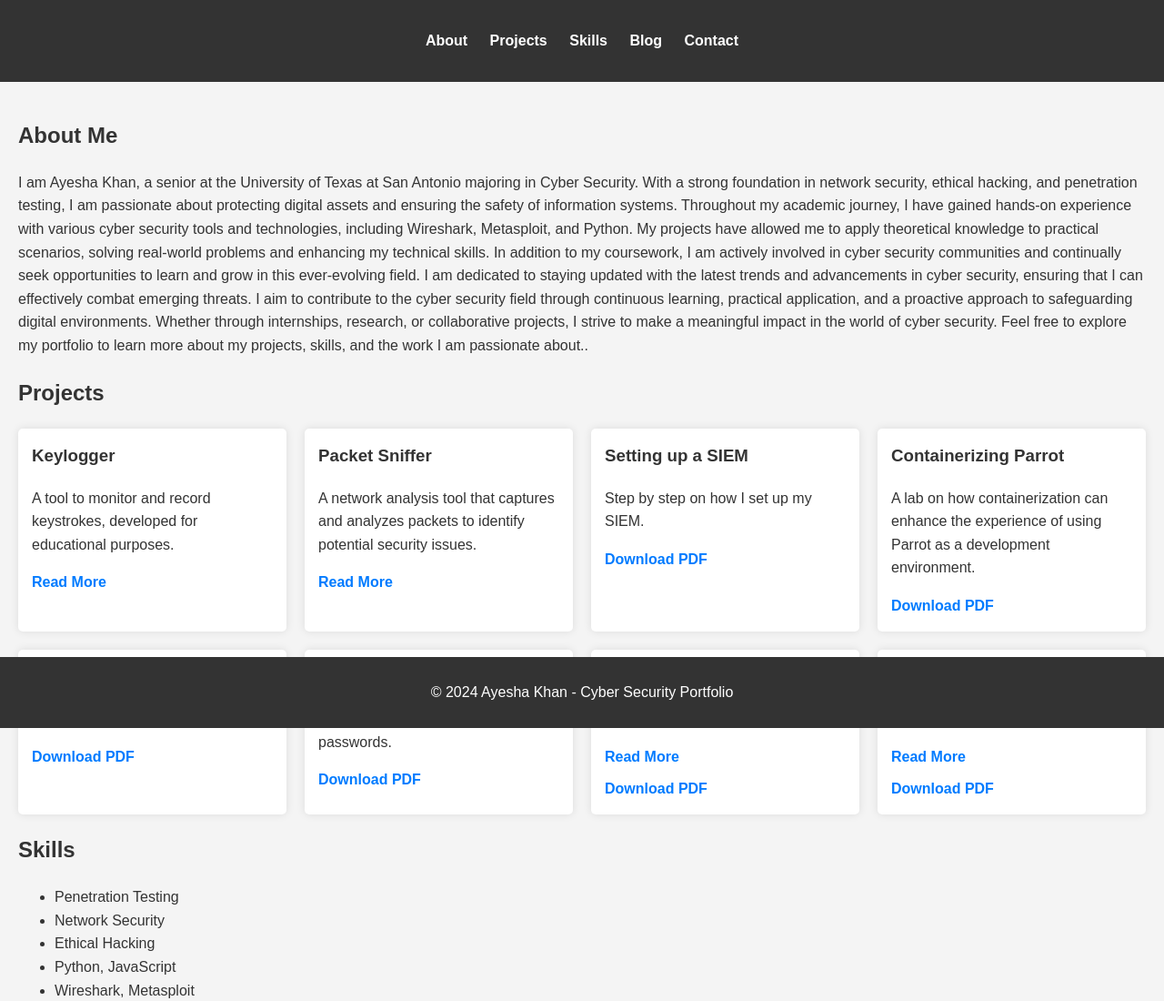
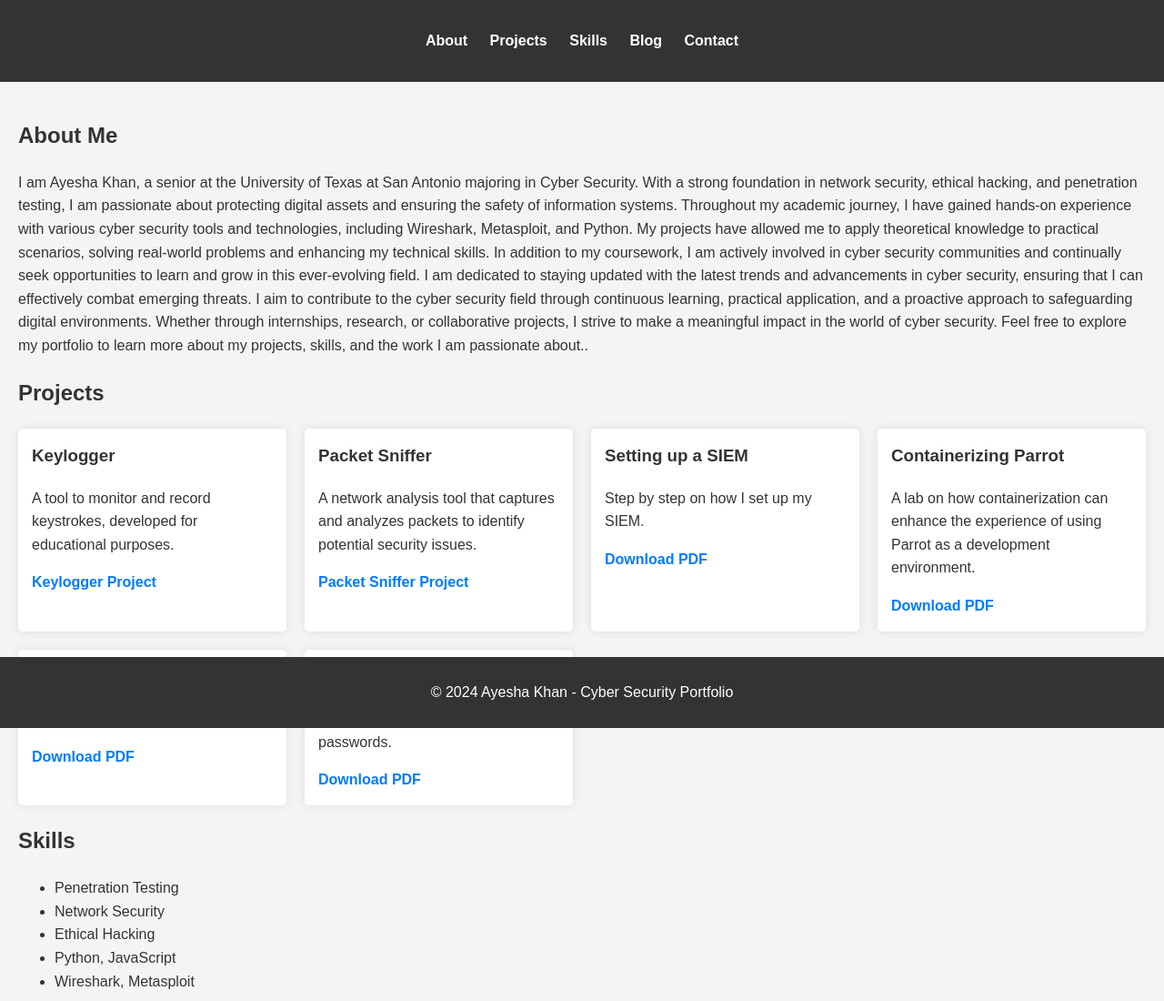
Before and after one commit to ayeshak98/Portfolio, a plain HTML site: page index.html in a window 1280 px wide. Shown: the top 1100 px of the page at 91% size. Drawn offline with Linux system fonts and the light colour scheme.

Commit message:
Update index.html

```diff
--- a/index.html
+++ b/index.html
@@ -37,12 +37,12 @@ Feel free to explore my portfolio to learn more about my projects, skills, and t
                 <div class="project-card">
                     <h3>Keylogger</h3>
                     <p>A tool to monitor and record keystrokes, developed for educational purposes.</p>
-                    <a href="project-keylogger.html">Read More</a>
+                    <a href="https://github.com/ayeshak98/Keylogger-Project">Keylogger Project</a>
                 </div>
                 <div class="project-card">
                     <h3>Packet Sniffer</h3>
                     <p>A network analysis tool that captures and analyzes packets to identify potential security issues.</p>
-                    <a href="project-packet-sniffer.html">Read More</a>
+                    <a href="https://github.com/ayeshak98/Packet-Sniffer">Packet Sniffer Project</a>
                 </div>
                 <div class="project-card">
                     <h3>Setting up a SIEM</h3>
@@ -68,18 +68,7 @@ Feel free to explore my portfolio to learn more about my projects, skills, and t
 
                     <a href="C:\Users\ayesh\OneDrive\Desktop\Ayesha\Portfolio\Project PDFs\Khan-lsh207-3513-Lab04.pdf" target="_blank">Download PDF</a>
                 </div>
-                <div class="project-card">
-                    <h3>Project 7</h3>
-                    <p>A brief description of Project 7.</p>
-                    <a href="project-7.html">Read More</a>
-                    <a href="pdfs/project-7.pdf" target="_blank">Download PDF</a>
-                </div>
-                <div class="project-card">
-                    <h3>Project 8</h3>
-                    <p>A brief description of Project 8.</p>
-                    <a href="project-8.html">Read More</a>
-                    <a href="pdfs/project-8.pdf" target="_blank">Download PDF</a>
-                </div>
+
             </div>
         </section>
         <section id="skills">
```
